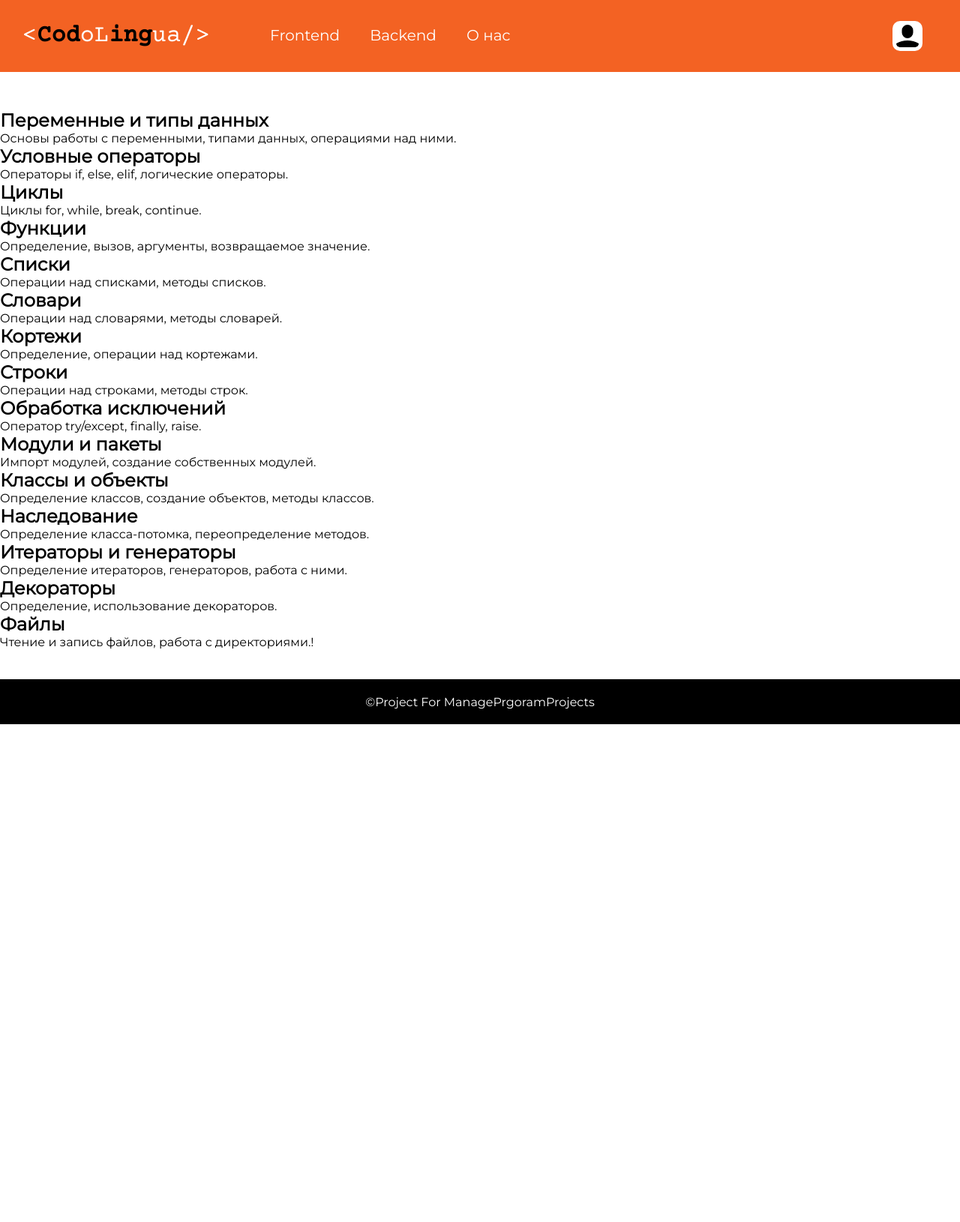
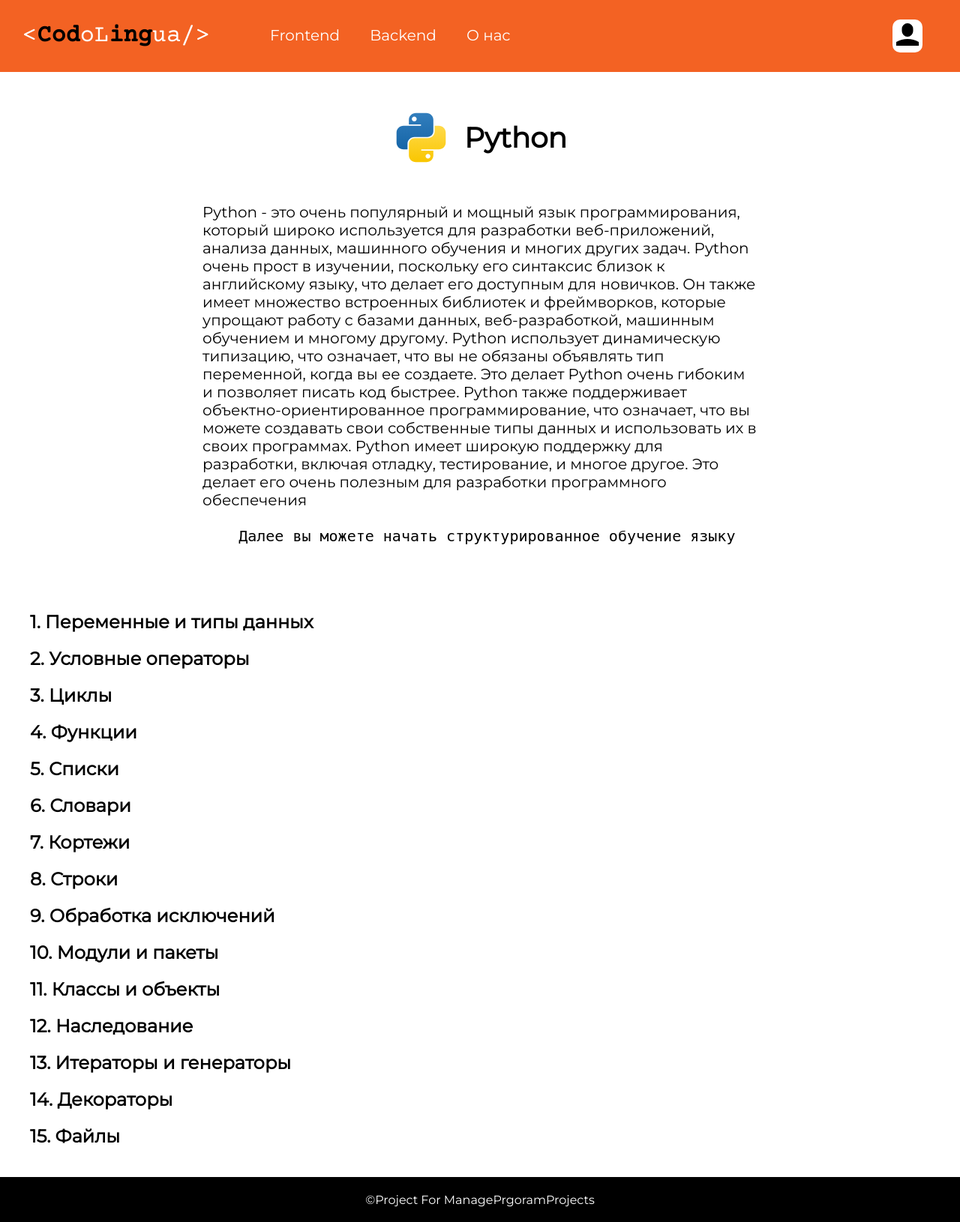
Before and after one commit to MatveyMahlyshev/CodoLingua, a Django app: page /python/ in a window 1280 px wide. Shown: the whole page at 75% size. Before the commit the page ends 966 px from the top, so only its background shows below. Run offline with Django 4.2, Linux system fonts and the light colour scheme; data comes from the database, SQL or seed files in the repository.

Commit message:
python topics page

```diff
--- a/django/codolangua/codelang/static/codelang/css/cards.css
+++ b/django/codolangua/codelang/static/codelang/css/cards.css
@@ -49,7 +49,7 @@ code{
 }
 .HTML-and-CSS-card{
     grid-area: html-css;
-    height: 100%;
+    height: 700px;
 }
 .example-py{
     grid-area: example-py;
--- a/django/codolangua/codelang/static/codelang/css/mainstyles.css
+++ b/django/codolangua/codelang/static/codelang/css/mainstyles.css
@@ -85,13 +85,16 @@ header a {
     display: block;
 }
 .personal-account{
+    display: block;
     position: absolute;
     right: 50px;
-    width: 30px;
     background-color: #fff;
     padding: 5px;
     border-radius: 10px;
     height: auto;
+}
+.personal-account img{
+    width: 30px;
 }
 /* header end */
 /* main start */
@@ -118,6 +121,8 @@ header a {
 
 /* footer start */
 .main-footer {
+    position: relative;
+    width: 100%;
     display: flex;
     justify-content: center;
     align-items: center;
--- /dev/null
+++ b/django/codolangua/codelang/static/codelang/css/topics.css
@@ -0,0 +1,46 @@
+.topics {
+    display: block;
+    margin-left: 40px;
+    margin-top: 0;
+}
+.topics h2:hover{
+    text-decoration: underline;
+}
+.topics-item{
+    margin-bottom: 20px;
+}
+.topics-item:last-child{
+    margin-bottom: 0;
+}
+
+.topics-wrapper {
+    display: flex;
+    flex-direction: column;
+    justify-content: space-between;
+    align-items: flex-start;
+}
+
+.title-lang {
+    display: flex;
+    justify-content: center;
+    align-items: center;
+    margin-bottom: 50px;
+    font-size: 25px;
+}
+
+.title-lang img {
+    width: 75px;
+    height: 100%;
+    margin-right: 20px;
+}
+.lang-description{
+    display: flex;
+    justify-content: center;
+    align-items: center;
+}
+.lang-description-wrapper{
+    display: inline-block;
+    width: 740px;
+    font-size: 20px;
+    margin-bottom: 40px;
+}
--- a/django/codolangua/codelang/templates/codelang/python-page.html
+++ b/django/codolangua/codelang/templates/codelang/python-page.html
@@ -1,11 +1,55 @@
-{% extends 'base.html' %} {%load static%}
-{% block link %}
-{%endblock%}
-{% block content %}
+{% extends 'base.html' %} {%load static%} {% block link %}
+<link
+  type="text/css"
+  href="{% static 'codelang/css/topics.css' %}"
+  rel="stylesheet"
+/>
+{%endblock%} {% block content %}
 <main>
-    {% for t in topics %}
-    <a href="#"><h2>{{ t.title }}</h2>
-        <span>{{ t.content}}</span></a>
-    {% endfor%}
+  <article class="lang-description">
+    <div class="lang-description-wrapper">
+      <div class="title-lang">
+        <img
+          src="{% static 'codelang/images/python-logo.svg' %}"
+          alt="python-logo-only"
+        />
+        <h1>Python</h1>
+      </div>
+      <p>
+        Python - это очень популярный и мощный язык программирования, который
+        широко используется для разработки веб-приложений, анализа данных,
+        машинного обучения и многих других задач. Python очень прост в изучении,
+        поскольку его синтаксис близок к английскому языку, что делает его
+        доступным для новичков. Он также имеет множество встроенных библиотек и
+        фреймворков, которые упрощают работу с базами данных, веб-разработкой,
+        машинным обучением и многому другому. Python использует динамическую
+        типизацию, что означает, что вы не обязаны объявлять тип переменной,
+        когда вы ее создаете. Это делает Python очень гибоким и позволяет писать
+        код быстрее. Python также поддерживает объектно-ориентированное
+        программирование, что означает, что вы можете создавать свои собственные
+        типы данных и использовать их в своих программах. Python имеет широкую
+        поддержку для разработки, включая отладку, тестирование, и многое
+        другое. Это делает его очень полезным для разработки программного
+        обеспечения
+        <pre>
+
+    Далее вы можете начать структурированное обучение языку
+
+        </pre>
+      </p>
+    </div>
+  </article>
+  <div class="topics-wrapper">
+    <ol>
+      {% for t in topics %}
+      <li class="topics-item">
+        <a href="#" class="topics">
+          <h2>{{ forloop.counter|add:"0" }}. {{ t.title }}</h2>
+          <!-- <div>{{ t.content }}</div> -->
+        </a>
+      </li>
+      {% endfor%}
+    </ol>
+  </div>
 </main>
 {% endblock %}
--- a/django/codolangua/templates/base.html
+++ b/django/codolangua/templates/base.html
@@ -2,8 +2,8 @@
 <!DOCTYPE html>
 <html lang="ru">
   <head>
-    <meta charset="UTF-8"/>
-    <meta name="viewport" content="width=device-width, initial-scale=1.0"/>
+    <meta charset="UTF-8" />
+    <meta name="viewport" content="width=device-width, initial-scale=1.0" />
     <title>{{title}}</title>
     {% block link %} {%endblock%}
     <link
@@ -37,11 +37,12 @@
           <li class="navigation-item"><a href="#">О нас</a></li>
         </ul>
       </nav>
+      <a href="#" class="personal-account">
         <img
           src="{% static 'codelang/images/account.svg' %}"
           alt="Личный кабинет"
-            class="personal-account"
         />
+      </a>
     </header>
     {% block content %} {% endblock %}
     <footer class="main-footer">&copy;Project For ManagePrgoramProjects</footer>
```
Lines whose indentation alone changed are shown as unchanged.
